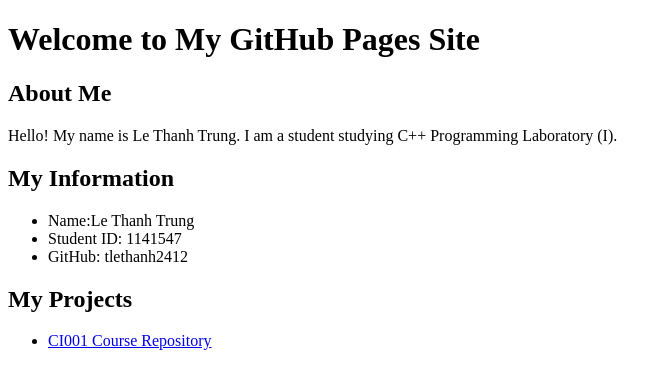
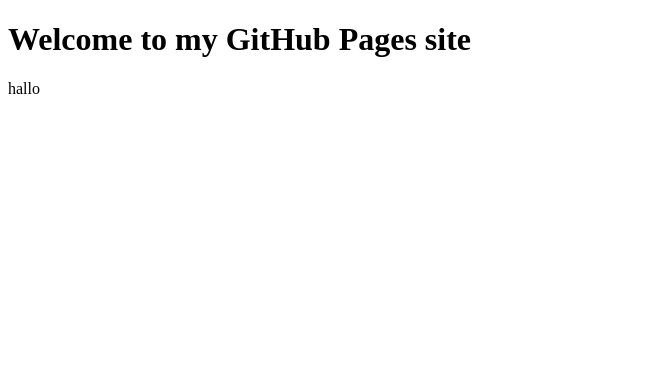
Before and after one commit to tlethanh2412-design/tlethanh2412.github.io, a plain HTML site: page index.html in a window 1280 px wide. Shown: the whole page, without its empty margins (0-668 px from the left). Drawn offline with Linux system fonts and the light colour scheme.

Commit message:
Update index.html

```diff
--- a/index.html
+++ b/index.html
@@ -1,42 +1,10 @@
 <!DOCTYPE html>
-<html lang="en">
-<head>
-    <meta charset="UTF-8">
-
-    <meta name="viewport"
-          content="width=device-width, initial-scale=1.0">
-
-    <title>My GitHub Pages Site</title>
-</head>
-
-<body>
-
-    <h1>Welcome to My GitHub Pages Site</h1>
-
-    <h2>About Me</h2>
-
-    <p>
-        Hello! My name is Le Thanh Trung.
-        I am a student studying C++ Programming Laboratory (I).
-    </p>
-
-    <h2>My Information</h2>
-
-    <ul>
-        <li>Name:Le Thanh Trung</li>
-        <li>Student ID: 1141547</li>
-        <li>GitHub: tlethanh2412</li>
-    </ul>
-
-    <h2>My Projects</h2>
-
-    <ul>
-        <li>
-            <a href="https://github.com/tlethanh2412/11501_CI001">
-                CI001 Course Repository
-            </a>
-        </li>
-    </ul>
-
-</body>
+<html>
+  <head>
+    <title>Welcome</title>
+  </head>
+  <body>
+    <h1>Welcome to my GitHub Pages site</h1>
+    <p>hallo</p>
+  </body>
 </html>
```
